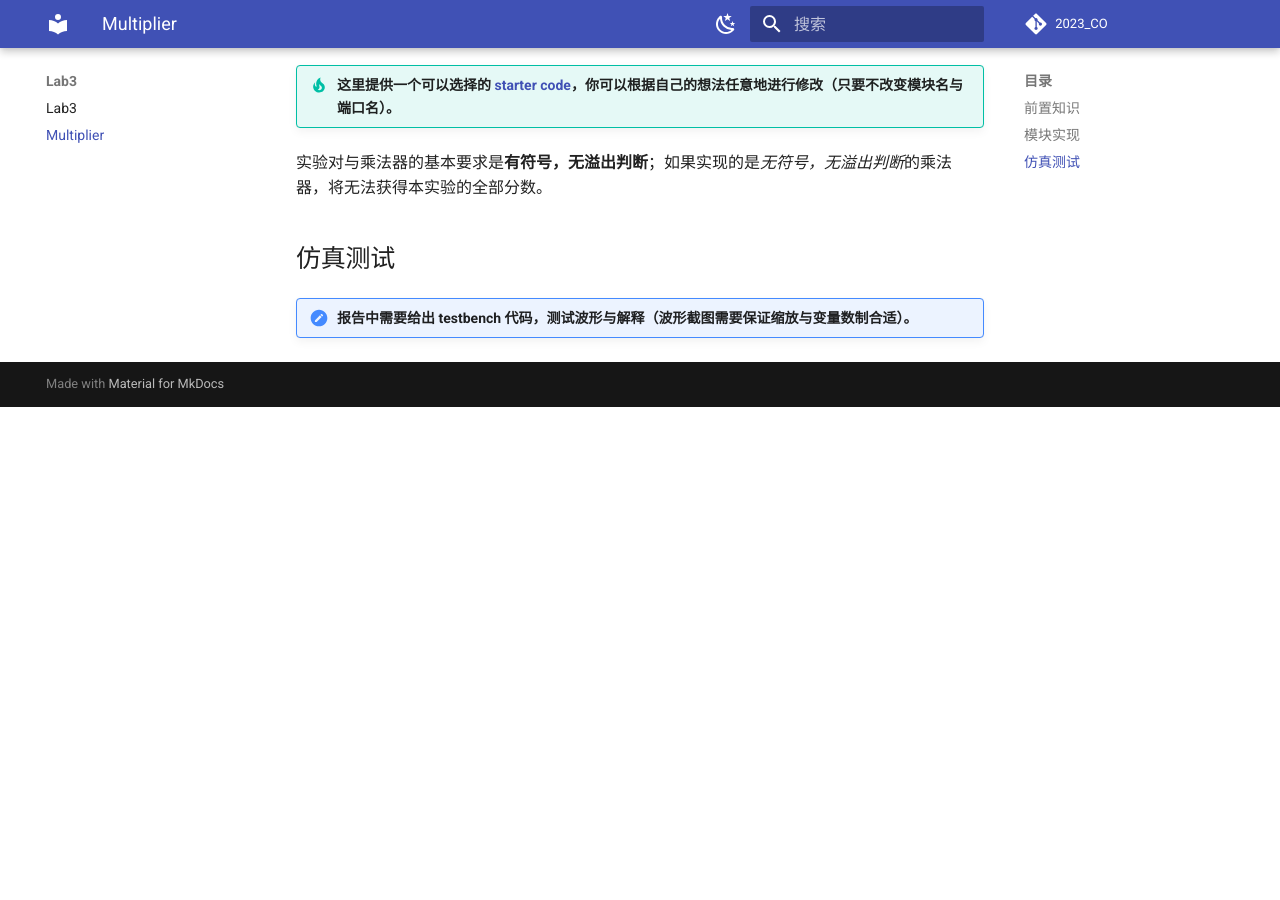
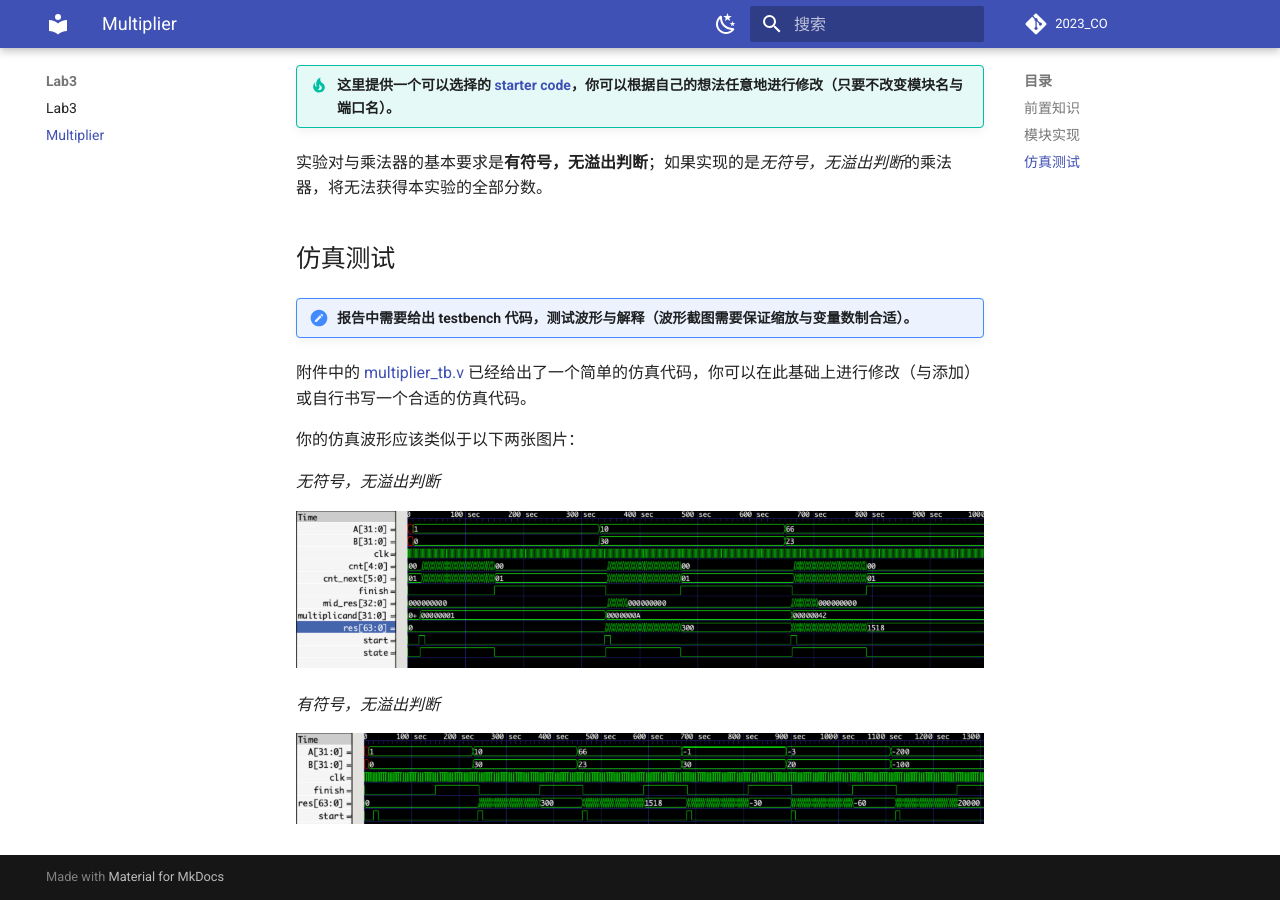
Before and after one commit to Guahao31/2023_CO, an MkDocs documentation site: the page built from docs/Lab3/multiplier.md, in a window 1280 px wide and 900 px high, scrolled down 1439 px. Built offline with MkDocs 1.6.1 and Material for MkDocs 9.7.7, drawn with Linux system fonts in a browser that asks for light colours; comment, search, counter and statistics services are not loaded; before the commit the page ends 1846 px from its top, so only the background shows below that.

Commit message:
add: Lab3 波形仿真

```diff
--- a/docs/Lab3/multiplier.md
+++ b/docs/Lab3/multiplier.md
@@ -40,3 +40,15 @@ module multiplier(
 ## 仿真测试
 
 !!! note "报告中需要给出 testbench 代码，测试波形与解释（波形截图需要保证缩放与变量数制合适）。"
+
+附件中的 [multiplier_tb.v](./attachment/multiplier_tb.v) 已经给出了一个简单的仿真代码，你可以在此基础上进行修改（与添加）或自行书写一个合适的仿真代码。
+
+你的仿真波形应该类似于以下两张图片：
+
+*无符号，无溢出判断*
+
+![unsigned](./pic/multiplier_unsigned.png)
+
+*有符号，无溢出判断*
+
+![signed](./pic/multiplier_signed.png)
```
